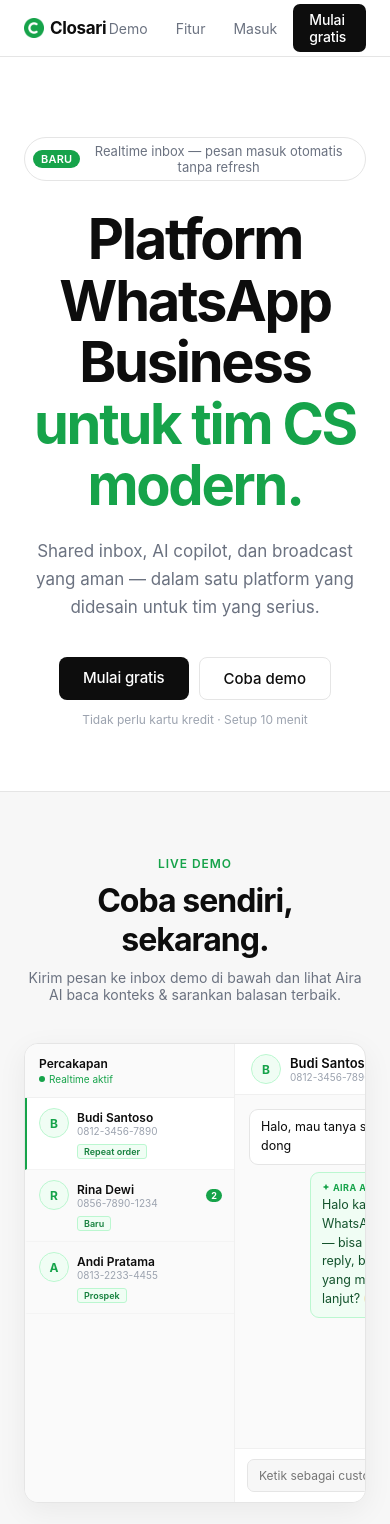
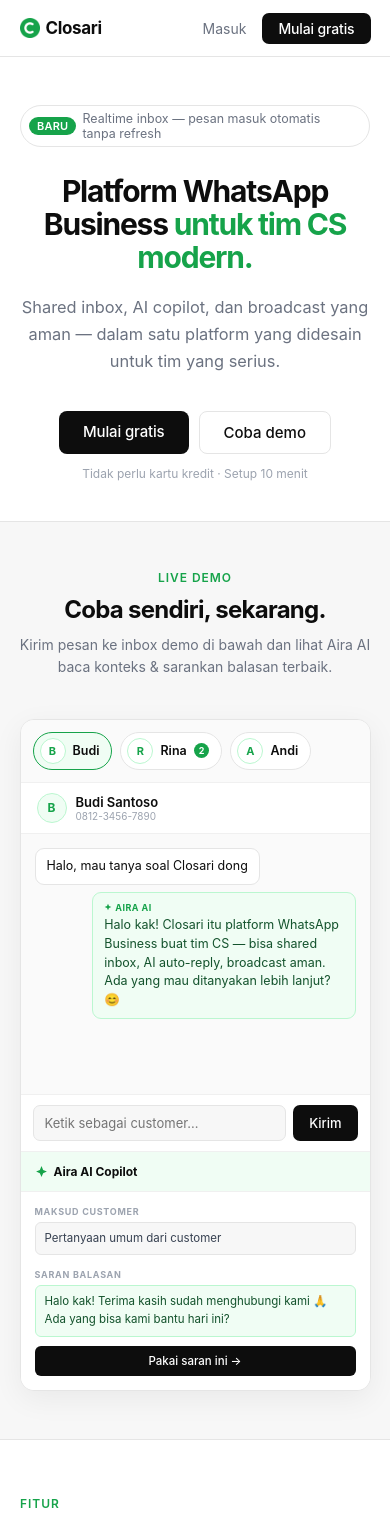
Before and after one commit to barawell/closari.app, a Next.js app: page / in a window 390 px wide. Shown: the top 1524 px of the page. Built offline with nearby package versions, Linux system fonts and the light colour scheme.

Commit message:
Buat landing dan live demo mobile friendly pakai layout responsif

```diff
--- a/app/LiveDemo.tsx
+++ b/app/LiveDemo.tsx
@@ -32,6 +32,7 @@
 
 export default function LiveDemo() {
   const [activePerson, setActivePerson] = useState(0)
+  const [isMobile, setIsMobile] = useState(false)
   const [messages, setMessages] = useState<Record<number, DemoMsg[]>>({
     0: [
       { id: 1, from: 'user', text: 'Halo, mau tanya soal Closari dong', time: '10:23' },
@@ -47,6 +48,14 @@
   const messagesContainerRef = useRef<HTMLDivElement>(null)
 
   const currentMsgs = messages[activePerson] || []
+
+  useEffect(() => {
+    const mq = window.matchMedia('(max-width: 768px)')
+    const update = () => setIsMobile(mq.matches)
+    update()
+    mq.addEventListener('change', update)
+    return () => mq.removeEventListener('change', update)
+  }, [])
 
   useEffect(() => {
     const el = messagesContainerRef.current
@@ -80,9 +89,25 @@
     setCopilot(null)
   }
 
-  return (
-    <div style={{ background: '#fff', border: '1px solid #E5E5E5', borderRadius: 14, overflow: 'hidden', boxShadow: '0 8px 30px rgba(0,0,0,0.06)', display: 'grid', gridTemplateColumns: '210px 1fr 260px', height: 460, maxWidth: 980, margin: '0 auto' }}>
-      {/* LEFT: list */}
+  // ── Pemilih percakapan untuk MOBILE (pill horizontal) ──
+  const personaPills = (
+    <div style={{ display: 'flex', gap: 8, overflowX: 'auto', padding: '12px', borderBottom: '1px solid #F0F0F0', background: '#FAFAFA', WebkitOverflowScrolling: 'touch' }}>
+      {PERSONAS.map((p, i) => (
+        <button key={i} onClick={() => setActivePerson(i)} style={{
+          display: 'flex', alignItems: 'center', gap: 7, padding: '5px 12px 5px 6px', borderRadius: 999,
+          border: `1px solid ${activePerson === i ? '#16A34A' : '#E5E5E5'}`,
+          background: activePerson === i ? '#F0FDF4' : '#fff', cursor: 'pointer', flexShrink: 0, fontFamily: 'inherit',
+        }}>
+          <span style={{ width: 26, height: 26, borderRadius: '50%', background: '#fff', color: '#16A34A', display: 'flex', alignItems: 'center', justifyContent: 'center', fontSize: 11, fontWeight: 700, border: '1px solid #BBF7D0', flexShrink: 0 }}>{p.avatar}</span>
+          <span style={{ fontSize: 12.5, fontWeight: 600, color: '#0D0D0D', whiteSpace: 'nowrap' }}>{p.name.split(' ')[0]}</span>
+          {p.unread > 0 && <span style={{ background: '#16A34A', color: '#fff', fontSize: 9, fontWeight: 700, padding: '0 5px', borderRadius: 999, lineHeight: '15px' }}>{p.unread}</span>}
+        </button>
+      ))}
+    </div>
+  )
+
+  // ── Daftar percakapan untuk DESKTOP (sidebar) ──
+  const conversationList = (
     <div style={{ borderRight: '1px solid #F0F0F0', display: 'flex', flexDirection: 'column', background: '#FAFAFA' }}>
       <div style={{ padding: '12px 14px', borderBottom: '1px solid #F0F0F0' }}>
         <div style={{ fontSize: 12, fontWeight: 600, color: '#0D0D0D' }}>Percakapan</div>
@@ -106,20 +131,22 @@
         ))}
       </div>
     </div>
+  )
 
-      {/* MIDDLE: chat */}
-      <div style={{ display: 'flex', flexDirection: 'column', borderRight: '1px solid #F0F0F0' }}>
+  // ── Panel chat (dipakai desktop & mobile) ──
+  const chatPanel = (
+    <div style={{ display: 'flex', flexDirection: 'column', borderRight: isMobile ? 'none' : '1px solid #F0F0F0', minWidth: 0 }}>
       <div style={{ padding: '10px 16px', borderBottom: '1px solid #F0F0F0', display: 'flex', alignItems: 'center', gap: 9 }}>
-          <div style={{ width: 30, height: 30, borderRadius: '50%', background: '#F0FDF4', color: '#16A34A', display: 'flex', alignItems: 'center', justifyContent: 'center', fontSize: 12, fontWeight: 700, border: '1px solid #BBF7D0' }}>{PERSONAS[activePerson].avatar}</div>
-          <div>
+        <div style={{ width: 30, height: 30, borderRadius: '50%', background: '#F0FDF4', color: '#16A34A', display: 'flex', alignItems: 'center', justifyContent: 'center', fontSize: 12, fontWeight: 700, border: '1px solid #BBF7D0', flexShrink: 0 }}>{PERSONAS[activePerson].avatar}</div>
+        <div style={{ minWidth: 0 }}>
           <div style={{ fontSize: 13, fontWeight: 600, color: '#0D0D0D' }}>{PERSONAS[activePerson].name}</div>
           <div style={{ fontSize: 10, color: '#9CA3AF' }}>{PERSONAS[activePerson].phone}</div>
         </div>
       </div>
-        <div ref={messagesContainerRef} style={{ flex: 1, overflowY: 'auto', padding: 14, background: '#FAFAFA', display: 'flex', flexDirection: 'column', gap: 7 }}>
+      <div ref={messagesContainerRef} style={{ ...(isMobile ? { height: 260 } : { flex: 1 }), overflowY: 'auto', padding: 14, background: '#FAFAFA', display: 'flex', flexDirection: 'column', gap: 7 }}>
         {currentMsgs.map(m => (
           <div key={m.id} style={{ display: 'flex', justifyContent: m.from === 'user' ? 'flex-start' : 'flex-end' }}>
-              <div style={{ maxWidth: '78%', padding: '8px 11px', borderRadius: 9, fontSize: 12.5, lineHeight: 1.5, whiteSpace: 'pre-wrap',
+            <div style={{ maxWidth: '82%', padding: '8px 11px', borderRadius: 9, fontSize: 12.5, lineHeight: 1.5, whiteSpace: 'pre-wrap', wordBreak: 'break-word',
               background: m.from === 'user' ? '#fff' : m.from === 'ai' ? '#F0FDF4' : '#0D0D0D',
               color: m.from === 'user' ? '#0D0D0D' : m.from === 'ai' ? '#14532D' : '#fff',
               border: m.from === 'user' ? '1px solid #E5E5E5' : m.from === 'ai' ? '1px solid #BBF7D0' : 'none' }}>
@@ -136,15 +163,17 @@
       </div>
       <div style={{ padding: '10px 12px', borderTop: '1px solid #F0F0F0', display: 'flex', gap: 7, background: '#fff' }}>
         <input value={input} onChange={e => setInput(e.target.value)} onKeyDown={e => e.key === 'Enter' && sendUser()}
-            placeholder="Ketik sebagai customer… (mis. 'berapa harganya?')"
-            style={{ flex: 1, padding: '8px 11px', border: '1px solid #E5E5E5', borderRadius: 7, fontSize: 12, outline: 'none', fontFamily: 'inherit', background: '#F7F7F7', color: '#0D0D0D' }} />
-          <button onClick={sendUser} style={{ padding: '8px 14px', background: '#0D0D0D', color: '#fff', border: 'none', borderRadius: 7, fontSize: 12, fontWeight: 500, cursor: 'pointer', fontFamily: 'inherit' }}>Kirim</button>
+          placeholder="Ketik sebagai customer…"
+          style={{ flex: 1, minWidth: 0, padding: '9px 11px', border: '1px solid #E5E5E5', borderRadius: 7, fontSize: 13, outline: 'none', fontFamily: 'inherit', background: '#F7F7F7', color: '#0D0D0D' }} />
+        <button onClick={sendUser} style={{ padding: '9px 16px', background: '#0D0D0D', color: '#fff', border: 'none', borderRadius: 7, fontSize: 13, fontWeight: 500, cursor: 'pointer', fontFamily: 'inherit', flexShrink: 0 }}>Kirim</button>
       </div>
     </div>
+  )
 
-      {/* RIGHT: Aira AI copilot */}
-      <div style={{ display: 'flex', flexDirection: 'column', background: '#fff' }}>
-        <div style={{ padding: '12px 14px', borderBottom: '1px solid #F0F0F0', display: 'flex', alignItems: 'center', gap: 6 }}>
+  // ── Panel Aira AI copilot (dipakai desktop & mobile) ──
+  const copilotPanel = (
+    <div style={{ display: 'flex', flexDirection: 'column', background: '#fff', minHeight: isMobile ? 150 : undefined }}>
+      <div style={{ padding: '12px 14px', borderBottom: '1px solid #F0F0F0', display: 'flex', alignItems: 'center', gap: 6, background: isMobile ? '#F0FDF4' : '#fff' }}>
         <svg width="13" height="13" viewBox="0 0 12 12" fill="none"><path d="M6 1L7.5 4.5L11 6L7.5 7.5L6 11L4.5 7.5L1 6L4.5 4.5L6 1Z" fill="#16A34A"/></svg>
         <span style={{ fontSize: 12, fontWeight: 700, color: '#0D0D0D' }}>Aira AI Copilot</span>
       </div>
@@ -160,13 +189,32 @@
             <div style={{ fontSize: 11.5, color: '#374151', background: '#F7F7F7', border: '1px solid #E5E5E5', borderRadius: 6, padding: '7px 9px', lineHeight: 1.5, marginBottom: 14 }}>{copilot.intent}</div>
             <div style={{ fontSize: 9, fontWeight: 700, color: '#9CA3AF', letterSpacing: '0.08em', marginBottom: 5 }}>SARAN BALASAN</div>
             <div style={{ fontSize: 11.5, color: '#14532D', background: '#F0FDF4', border: '1px solid #BBF7D0', borderRadius: 6, padding: '7px 9px', lineHeight: 1.55, marginBottom: 9 }}>{copilot.suggestion}</div>
-              <button onClick={useSuggestion} style={{ width: '100%', padding: '7px 0', background: '#0D0D0D', color: '#fff', border: 'none', borderRadius: 6, fontWeight: 500, cursor: 'pointer', fontSize: 11.5, fontFamily: 'inherit' }}>Pakai saran ini →</button>
+            <button onClick={useSuggestion} style={{ width: '100%', padding: '8px 0', background: '#0D0D0D', color: '#fff', border: 'none', borderRadius: 6, fontWeight: 500, cursor: 'pointer', fontSize: 11.5, fontFamily: 'inherit' }}>Pakai saran ini →</button>
           </>
         ) : (
-            <div style={{ fontSize: 11, color: '#9CA3AF', textAlign: 'center', padding: '30px 8px', lineHeight: 1.6 }}>Kirim pesan sebagai customer di tengah — Aira akan langsung baca konteks & sarankan balasan terbaik.</div>
+          <div style={{ fontSize: 11, color: '#9CA3AF', textAlign: 'center', padding: '24px 8px', lineHeight: 1.6 }}>Kirim pesan sebagai customer — Aira akan langsung baca konteks & sarankan balasan terbaik.</div>
         )}
       </div>
     </div>
+  )
+
+  // ── MOBILE: tumpuk vertikal (pill → chat → copilot) ──
+  if (isMobile) {
+    return (
+      <div style={{ background: '#fff', border: '1px solid #E5E5E5', borderRadius: 14, overflow: 'hidden', boxShadow: '0 8px 30px rgba(0,0,0,0.06)', maxWidth: 480, margin: '0 auto' }}>
+        {personaPills}
+        {chatPanel}
+        <div style={{ borderTop: '1px solid #F0F0F0' }}>{copilotPanel}</div>
       </div>
     )
   }
+
+  // ── DESKTOP: 3 kolom ──
+  return (
+    <div style={{ background: '#fff', border: '1px solid #E5E5E5', borderRadius: 14, overflow: 'hidden', boxShadow: '0 8px 30px rgba(0,0,0,0.06)', display: 'grid', gridTemplateColumns: '210px 1fr 260px', height: 460, maxWidth: 980, margin: '0 auto' }}>
+      {conversationList}
+      {chatPanel}
+      {copilotPanel}
+    </div>
+  )
+}
--- a/app/page.tsx
+++ b/app/page.tsx
@@ -12,37 +12,37 @@
 
 export default function Landing() {
   return (
-    <div style={{ fontFamily: 'Inter, system-ui, sans-serif', color: '#0D0D0D', background: '#fff' }}>
+    <div style={{ fontFamily: 'Inter, system-ui, sans-serif', color: '#0D0D0D', background: '#fff', overflowX: 'hidden' }}>
 
       {/* NAV */}
       <header style={{ position: 'sticky', top: 0, zIndex: 50, background: 'rgba(255,255,255,0.92)', backdropFilter: 'blur(8px)', borderBottom: '1px solid #E5E5E5' }}>
-        <div style={{ maxWidth: 1080, margin: '0 auto', padding: '0 24px', height: 56, display: 'flex', alignItems: 'center', justifyContent: 'space-between' }}>
+        <div style={{ maxWidth: 1080, margin: '0 auto', padding: '0 clamp(16px, 5vw, 24px)', height: 56, display: 'flex', alignItems: 'center', justifyContent: 'space-between' }}>
           <div style={{ fontWeight: 700, fontSize: 17, letterSpacing: '-0.02em', color: '#0D0D0D', display: 'flex', alignItems: 'center', gap: 6 }}>
             <img src="/logo.png" alt="Closari" width={20} height={20} style={{ display: "block", borderRadius: 5 }} />
             Closari
           </div>
           <nav style={{ display: 'flex', gap: 4, alignItems: 'center' }}>
-            <a href="#demo" style={{ color: '#6B7280', textDecoration: 'none', fontSize: 14, padding: '6px 12px', borderRadius: 6 }}>Demo</a>
-            <a href="#fitur" style={{ color: '#6B7280', textDecoration: 'none', fontSize: 14, padding: '6px 12px', borderRadius: 6 }}>Fitur</a>
+            <a href="#demo" className="lp-nav-secondary" style={{ color: '#6B7280', textDecoration: 'none', fontSize: 14, padding: '6px 12px', borderRadius: 6 }}>Demo</a>
+            <a href="#fitur" className="lp-nav-secondary" style={{ color: '#6B7280', textDecoration: 'none', fontSize: 14, padding: '6px 12px', borderRadius: 6 }}>Fitur</a>
             <Link href="/login" style={{ color: '#6B7280', textDecoration: 'none', fontSize: 14, padding: '6px 12px', borderRadius: 6 }}>Masuk</Link>
-            <Link href="/login" style={{ background: '#0D0D0D', color: '#fff', padding: '7px 16px', borderRadius: 7, textDecoration: 'none', fontSize: 14, fontWeight: 500, letterSpacing: '-0.01em' }}>Mulai gratis</Link>
+            <Link href="/login" style={{ background: '#0D0D0D', color: '#fff', padding: '7px 16px', borderRadius: 7, textDecoration: 'none', fontSize: 14, fontWeight: 500, letterSpacing: '-0.01em', whiteSpace: 'nowrap' }}>Mulai gratis</Link>
           </nav>
         </div>
       </header>
 
       {/* HERO */}
-      <section style={{ maxWidth: 1080, margin: '0 auto', padding: '80px 24px 64px', textAlign: 'center' }}>
-        <div style={{ display: 'inline-flex', alignItems: 'center', gap: 6, border: '1px solid #E5E5E5', borderRadius: 999, padding: '5px 14px 5px 8px', marginBottom: 28, fontSize: 13, color: '#6B7280' }}>
-          <span style={{ background: '#16A34A', color: '#fff', fontSize: 11, fontWeight: 600, padding: '2px 8px', borderRadius: 999, letterSpacing: '0.02em' }}>BARU</span>
-          Realtime inbox — pesan masuk otomatis tanpa refresh
+      <section style={{ maxWidth: 1080, margin: '0 auto', padding: 'clamp(48px, 8vw, 80px) clamp(20px, 5vw, 24px) clamp(40px, 6vw, 64px)', textAlign: 'center' }}>
+        <div style={{ display: 'inline-flex', alignItems: 'center', gap: 6, border: '1px solid #E5E5E5', borderRadius: 999, padding: '5px 14px 5px 8px', marginBottom: 28, fontSize: 'clamp(12px, 3.2vw, 13px)', color: '#6B7280', maxWidth: '100%' }}>
+          <span style={{ background: '#16A34A', color: '#fff', fontSize: 11, fontWeight: 600, padding: '2px 8px', borderRadius: 999, letterSpacing: '0.02em', flexShrink: 0 }}>BARU</span>
+          <span style={{ textAlign: 'left' }}>Realtime inbox — pesan masuk otomatis tanpa refresh</span>
         </div>
 
-        <h1 style={{ fontSize: 56, lineHeight: 1.1, fontWeight: 700, letterSpacing: '-0.04em', color: '#0D0D0D', marginBottom: 20, maxWidth: 700, margin: '0 auto 20px' }}>
+        <h1 style={{ fontSize: 'clamp(30px, 7.5vw, 56px)', lineHeight: 1.1, fontWeight: 700, letterSpacing: '-0.04em', color: '#0D0D0D', maxWidth: 700, margin: '0 auto 20px' }}>
           Platform WhatsApp Business{' '}
           <span style={{ color: '#16A34A' }}>untuk tim CS modern.</span>
         </h1>
 
-        <p style={{ fontSize: 17, color: '#6B7280', lineHeight: 1.65, maxWidth: 500, margin: '0 auto 36px' }}>
+        <p style={{ fontSize: 'clamp(15px, 4.2vw, 17px)', color: '#6B7280', lineHeight: 1.65, maxWidth: 500, margin: '0 auto 36px' }}>
           Shared inbox, AI copilot, dan broadcast yang aman — dalam satu platform yang didesain untuk tim yang serius.
         </p>
 
@@ -54,26 +54,26 @@
       </section>
 
       {/* LIVE DEMO */}
-      <section id="demo" style={{ background: '#F7F7F7', borderTop: '1px solid #E5E5E5', borderBottom: '1px solid #E5E5E5', padding: '64px 24px' }}>
+      <section id="demo" style={{ background: '#F7F7F7', borderTop: '1px solid #E5E5E5', borderBottom: '1px solid #E5E5E5', padding: 'clamp(48px, 8vw, 64px) clamp(16px, 5vw, 24px)' }}>
         <div style={{ maxWidth: 1080, margin: '0 auto' }}>
           <div style={{ textAlign: 'center', marginBottom: 40 }}>
             <div style={{ fontSize: 12, fontWeight: 600, color: '#16A34A', letterSpacing: '0.08em', textTransform: 'uppercase', marginBottom: 10 }}>Live Demo</div>
-            <h2 style={{ fontSize: 32, fontWeight: 700, letterSpacing: '-0.03em', color: '#0D0D0D', marginBottom: 10 }}>Coba sendiri, sekarang.</h2>
-            <p style={{ fontSize: 14, color: '#6B7280' }}>Kirim pesan ke inbox demo di bawah dan lihat Aira AI baca konteks & sarankan balasan terbaik.</p>
+            <h2 style={{ fontSize: 'clamp(24px, 6vw, 32px)', fontWeight: 700, letterSpacing: '-0.03em', color: '#0D0D0D', marginBottom: 10 }}>Coba sendiri, sekarang.</h2>
+            <p style={{ fontSize: 14, color: '#6B7280', maxWidth: 440, margin: '0 auto', lineHeight: 1.6 }}>Kirim pesan ke inbox demo di bawah dan lihat Aira AI baca konteks & sarankan balasan terbaik.</p>
           </div>
           <LiveDemo />
         </div>
       </section>
 
       {/* FEATURES */}
-      <section id="fitur" style={{ maxWidth: 1080, margin: '0 auto', padding: '80px 24px' }}>
+      <section id="fitur" style={{ maxWidth: 1080, margin: '0 auto', padding: 'clamp(56px, 9vw, 80px) clamp(20px, 5vw, 24px)' }}>
         <div style={{ marginBottom: 48 }}>
           <div style={{ fontSize: 12, fontWeight: 600, color: '#16A34A', letterSpacing: '0.08em', textTransform: 'uppercase', marginBottom: 10 }}>Fitur</div>
-          <h2 style={{ fontSize: 34, fontWeight: 700, letterSpacing: '-0.03em', color: '#0D0D0D', maxWidth: 480 }}>Semua yang kamu butuhkan. Tidak lebih.</h2>
+          <h2 style={{ fontSize: 'clamp(26px, 6vw, 34px)', fontWeight: 700, letterSpacing: '-0.03em', color: '#0D0D0D', maxWidth: 480, lineHeight: 1.15 }}>Semua yang kamu butuhkan. Tidak lebih.</h2>
         </div>
-        <div style={{ display: 'grid', gridTemplateColumns: 'repeat(3, 1fr)', gap: 1, background: '#E5E5E5', border: '1px solid #E5E5E5', borderRadius: 12, overflow: 'hidden' }}>
+        <div className="lp-features">
           {features.map((f) => (
-            <div key={f.tag} style={{ background: '#fff', padding: '28px 28px 24px' }}>
+            <div key={f.tag} style={{ background: '#fff', padding: 'clamp(22px, 5vw, 28px)' }}>
               <div style={{ fontSize: 11, fontWeight: 600, color: '#16A34A', letterSpacing: '0.06em', textTransform: 'uppercase', marginBottom: 12 }}>{f.tag}</div>
               <h3 style={{ fontSize: 16, fontWeight: 600, color: '#0D0D0D', marginBottom: 8, lineHeight: 1.4, letterSpacing: '-0.02em' }}>{f.headline}</h3>
               <p style={{ fontSize: 14, color: '#6B7280', lineHeight: 1.65 }}>{f.desc}</p>
@@ -84,11 +84,11 @@
 
       {/* HOW IT WORKS */}
       <section style={{ background: '#F7F7F7', borderTop: '1px solid #E5E5E5', borderBottom: '1px solid #E5E5E5' }}>
-        <div style={{ maxWidth: 1080, margin: '0 auto', padding: '80px 24px' }}>
-          <div style={{ display: 'grid', gridTemplateColumns: '1fr 1fr', gap: 64, alignItems: 'center' }}>
+        <div style={{ maxWidth: 1080, margin: '0 auto', padding: 'clamp(56px, 9vw, 80px) clamp(20px, 5vw, 24px)' }}>
+          <div className="lp-how">
             <div>
               <div style={{ fontSize: 12, fontWeight: 600, color: '#16A34A', letterSpacing: '0.08em', textTransform: 'uppercase', marginBottom: 10 }}>Cara kerja</div>
-              <h2 style={{ fontSize: 34, fontWeight: 700, letterSpacing: '-0.03em', color: '#0D0D0D', marginBottom: 36, lineHeight: 1.2 }}>Jalan dalam 10 menit.</h2>
+              <h2 style={{ fontSize: 'clamp(26px, 6vw, 34px)', fontWeight: 700, letterSpacing: '-0.03em', color: '#0D0D0D', marginBottom: 36, lineHeight: 1.2 }}>Jalan dalam 10 menit.</h2>
               {[
                 { n: '1', label: 'Connect nomor', desc: 'Hubungkan nomor WA Business resmi lewat Embedded Signup.' },
                 { n: '2', label: 'Invite tim', desc: 'Tambah agen CS. Semua langsung bisa akses shared inbox.' },
@@ -103,7 +103,7 @@
                 </div>
               ))}
             </div>
-            <div style={{ background: '#fff', border: '1px solid #E5E5E5', borderRadius: 12, padding: 32, display: 'flex', flexDirection: 'column', gap: 0 }}>
+            <div style={{ background: '#fff', border: '1px solid #E5E5E5', borderRadius: 12, padding: 'clamp(22px, 5vw, 32px)', display: 'flex', flexDirection: 'column', gap: 0 }}>
               {[
                 { label: 'Waktu setup', value: '< 10 menit' },
                 { label: 'Kartu kredit', value: 'Tidak perlu' },
@@ -122,9 +122,9 @@
       </section>
 
       {/* CTA */}
-      <section style={{ background: '#0D0D0D', padding: '80px 24px', textAlign: 'center' }}>
+      <section style={{ background: '#0D0D0D', padding: 'clamp(56px, 9vw, 80px) clamp(20px, 5vw, 24px)', textAlign: 'center' }}>
         <div style={{ maxWidth: 480, margin: '0 auto' }}>
-          <h2 style={{ fontSize: 36, fontWeight: 700, letterSpacing: '-0.03em', color: '#fff', marginBottom: 14, lineHeight: 1.15 }}>
+          <h2 style={{ fontSize: 'clamp(26px, 7vw, 36px)', fontWeight: 700, letterSpacing: '-0.03em', color: '#fff', marginBottom: 14, lineHeight: 1.15 }}>
             Mulai hari ini.<br />
             <span style={{ color: '#16A34A' }}>Gratis, tanpa komitmen.</span>
           </h2>
@@ -137,7 +137,7 @@
         </div>
       </section>
 
-      <footer style={{ background: '#0D0D0D', borderTop: '1px solid #1F1F1F', padding: '20px 24px', display: 'flex', justifyContent: 'space-between', alignItems: 'center' }}>
+      <footer style={{ background: '#0D0D0D', borderTop: '1px solid #1F1F1F', padding: '20px clamp(20px, 5vw, 24px)', display: 'flex', justifyContent: 'space-between', alignItems: 'center', gap: 12, flexWrap: 'wrap' }}>
         <div style={{ fontSize: 13, fontWeight: 600, color: '#fff', letterSpacing: '-0.01em', display: 'flex', alignItems: 'center', gap: 6 }}>
           <img src="/logo.png" alt="Closari" width={16} height={16} style={{ display: "block", borderRadius: 5 }} />
           Closari
```
Also changed, not shown: app/globals.css (+12 -0 lines). Lines whose indentation alone changed are shown as unchanged.
